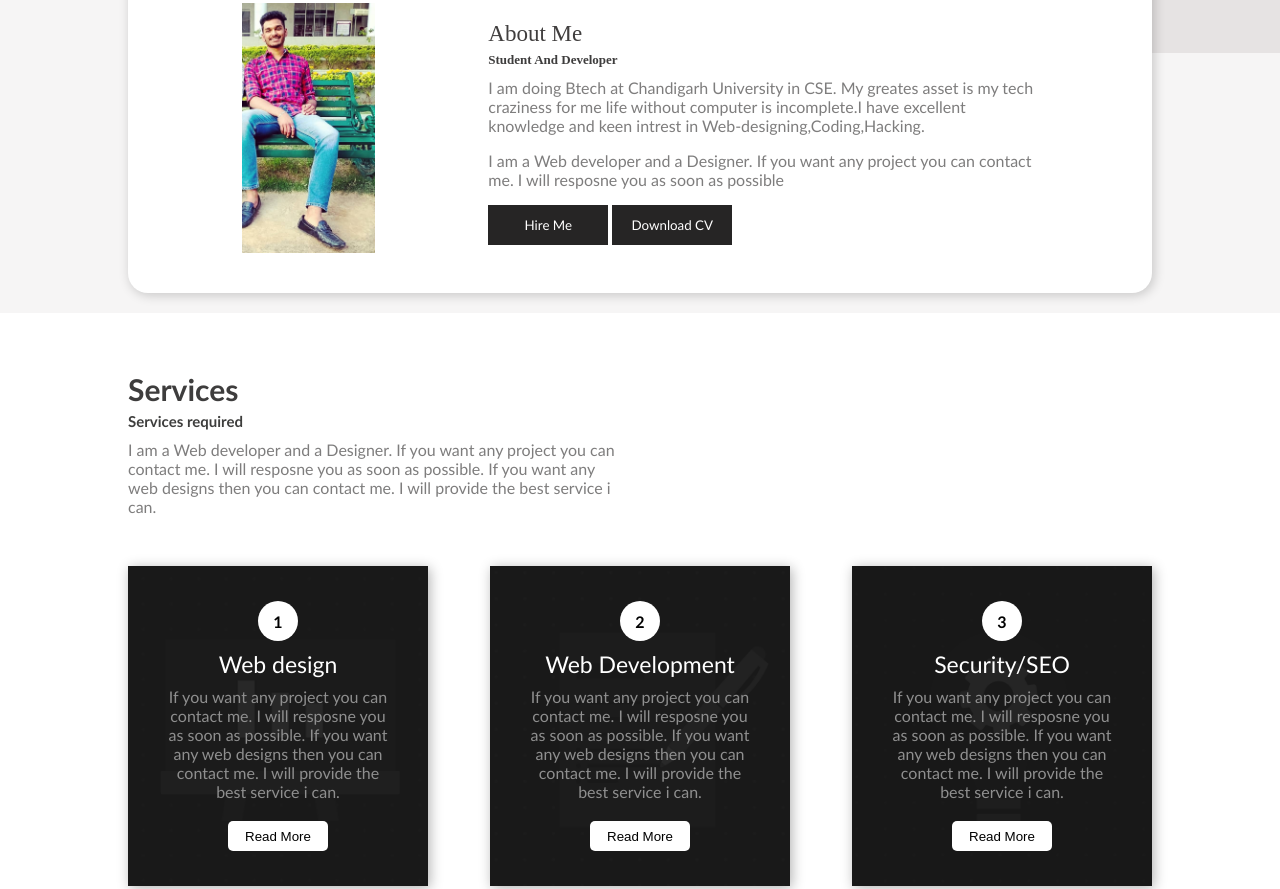
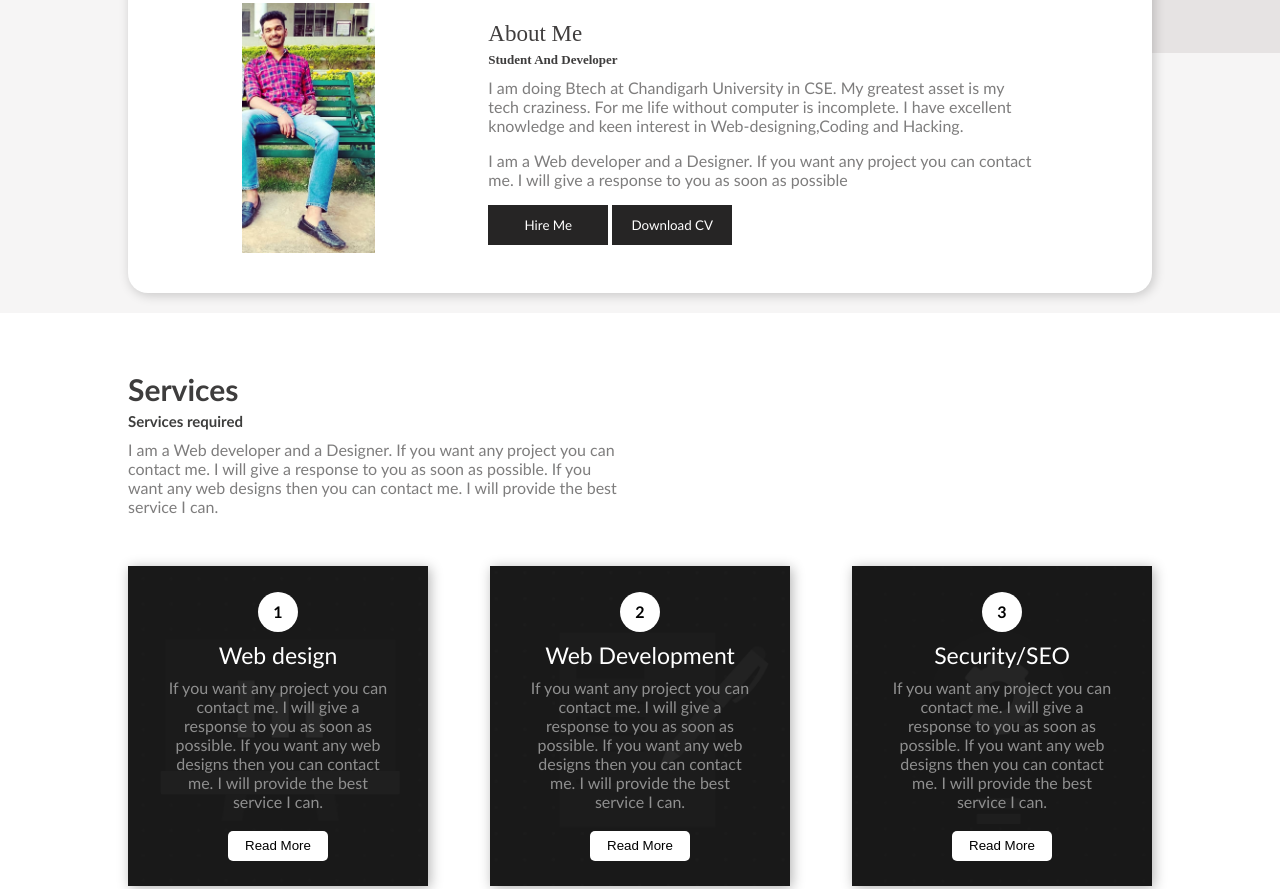
Before and after one commit to rahulpandey04012001/rahulpandey04012001.github.io, a plain HTML site: page index.html in a window 1280 px wide. Shown: the part 707-1596 px from the top of the page. Drawn offline with Linux system fonts and the light colour scheme.

Commit message:
Update index.html
Changed a few spelling mistakes

```diff
--- a/index.html
+++ b/index.html
@@ -39,8 +39,8 @@
 			<div class="about-text">
 			<p>About Me</p>
 			<p>Student And Developer</p>
-			<p>I am doing Btech at Chandigarh University in CSE. My greates asset is my tech craziness for me life without computer is incomplete.I have excellent knowledge and keen intrest in Web-designing,Coding,Hacking.</p>
-			<p>I am a Web developer and a Designer. If you want any project you can contact me. I will resposne you as soon as possible</p>
+			<p>I am doing Btech at Chandigarh University in CSE. My greatest asset is my tech craziness. For me life without computer is incomplete. I have excellent knowledge and keen interest in Web-designing,Coding and Hacking.</p>
+			<p>I am a Web developer and a Designer. If you want any project you can contact me. I will give a response to you as soon as possible</p>
 		<!--button---------------->
 		<button>Hire Me</button>
 		<button>Download CV</button>
@@ -52,7 +52,7 @@
 		<div class="services-text">
 		<p>Services</p>
 		<p>Services required</p>
-		<p>I am a Web developer and a Designer. If you want any project you can contact me. I will resposne you as soon as possible. If you want any web designs then you can contact me. I will provide the best service i can.</p>
+		<p>I am a Web developer and a Designer. If you want any project you can contact me. I will give a response to you as soon as possible. If you want any web designs then you can contact me. I will provide the best service I can.</p>
 	</div>
 	<!--box--------------------->
 	<div class="box-container">
@@ -60,21 +60,21 @@
 		<div class="box-1">
 			<span>1</span>
 			<p class="heading">Web design</p>
-			<p class="details">If you want any project you can contact me. I will resposne you as soon as possible. If you want any web designs then you can contact me. I will provide the best service i can.</p>
+			<p class="details">If you want any project you can contact me. I will give a response to you as soon as possible. If you want any web designs then you can contact me. I will provide the best service I can.</p>
 			<button>Read More</button>
 		</div>
 		<!--2------------------->
 		<div class="box-2">
 			<span>2</span>
 			<p class="heading">Web Development</p>
-			<p class="details">If you want any project you can contact me. I will resposne you as soon as possible. If you want any web designs then you can contact me. I will provide the best service i can.</p>
+			<p class="details">If you want any project you can contact me. I will give a response to you as soon as possible. If you want any web designs then you can contact me. I will provide the best service I can.</p>
 			<button>Read More</button>
 		</div>
 		<!--3--------------------->
 		<div class="box-3">
 			<span>3</span>
 			<p class="heading">Security/SEO</p>
-			<p class="details">If you want any project you can contact me. I will resposne you as soon as possible. If you want any web designs then you can contact me. I will provide the best service i can.</p>
+			<p class="details">If you want any project you can contact me. I will give a response to you as soon as possible. If you want any web designs then you can contact me. I will provide the best service I can.</p>
 			<button>Read More</button>
 		</div>
 		</div>
@@ -87,7 +87,7 @@
 		<!--footer------------------>
 		<footer>
 			<p>Rahul's Portfolio</p>
-			<p>If you want any project you can contact me. I will resposne you as soon as possible. If you want any web designs then you can contact me. I will provide the best service i can.</p>
+			<p>If you want any project you can contact me. I will give a response to you as soon as possible. If you want any web designs then you can contact me. I will provide the best service I can.</p>
 			<!--social----------------->
 			<div class="social-icons">
 				<a href="#"><i class="fa fa-facebook" aria-hidden="true"></i>
```
